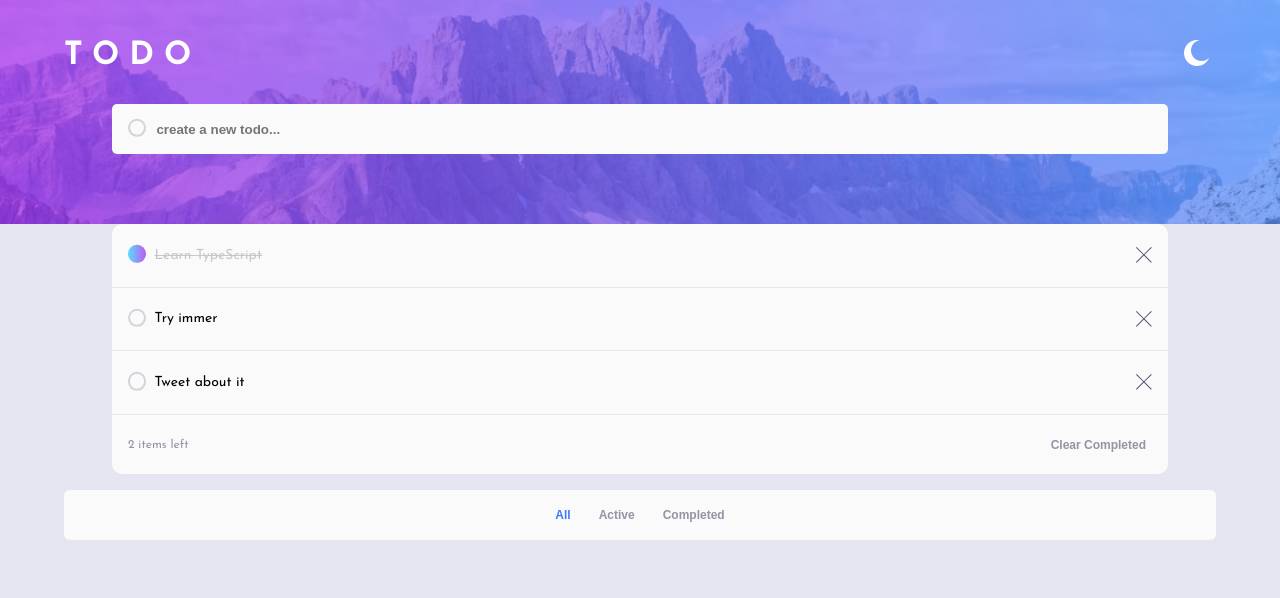
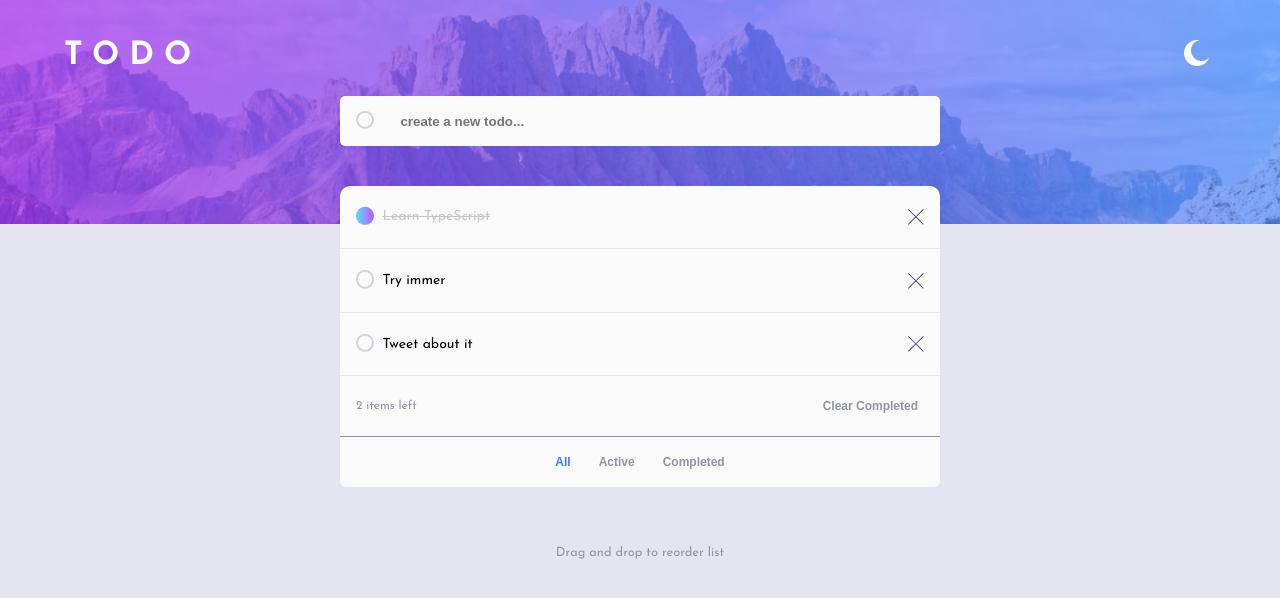
Before and after one commit to Robertron624/todo-app, a React (Vite) app: page / in a window 1280 px wide. Shown: the top 598 px of the page. Built offline with nearby package versions, Linux system fonts and the light colour scheme.

Commit message:
first desktop styles

```diff
--- a/src/App.scss
+++ b/src/App.scss
@@ -1,8 +1,6 @@
 @import '/src/variables.scss';
 
 #root {
-  max-width: 1280px;
-  // margin: 0 auto;
   text-align: center;
   width: 100%;
 }
@@ -20,6 +18,12 @@
 
   .todos-list {
     width: 100%;
+    margin-top: -12%;
+
+    @include desktop {
+      max-width: $desktop-container-mw;
+      margin-top: -3%;
+    }
 
     .total {
       display: flex;
@@ -38,6 +42,12 @@
           background: themed(new-todo-background);
       }
 
+      @include desktop {
+        width: 100%;
+        padding: 1.3rem 0rem;
+        border-radius: 0 0 0 0;
+      }
+
       button {
         background: none;
         border: none;
@@ -45,6 +55,16 @@
         font-weight: 700;
         cursor: pointer;
         font-size: 12px;
+
+        @include desktop {
+          margin-right: 1rem;
+        }
+      }
+
+      & > span {
+        @include desktop {
+          margin-left: 1rem;
+        }
       }
     }
 
@@ -67,6 +87,13 @@
     align-items: center;
     padding: .8rem 0rem;
     border-radius: 6px;
+
+    @include desktop {
+      max-width: $desktop-container-mw;
+      margin-top: 0;
+      border-top: 1px solid $dark-grayish-blue;
+      border-radius: 0 0 6px 6px;
+    }
 
     @include themify($themes) {
         background: themed(new-todo-background);
@@ -91,4 +118,10 @@
       }
     }
   }
+
+  .drag {
+    font-size: .8rem;
+    color: $dark-grayish-blue;
+    margin-top: 3.5rem;
+  }
 }
--- a/src/App.tsx
+++ b/src/App.tsx
@@ -120,6 +120,9 @@ function App() {
                                     </li>
                                 </ul>
                             </section>
+                            <p className="drag">
+                                Drag and drop to reorder list
+                            </p>
                         </main>
                     </Layout>
                 </div>
--- a/src/components/NewTodo/index.scss
+++ b/src/components/NewTodo/index.scss
@@ -15,13 +15,25 @@ form {
     margin: 0 auto;
 
     position: absolute;
-    top: -15%;
+    top: -8rem;
+
+    @include desktop {
+        max-width: $desktop-container-mw;
+        padding: 1rem 0;
+
+        & > label {
+            margin-left: 1rem;
+        }
+    }
+
 
     label {
         display: flex;
 
+        #todo {
 
-        #todo {
+            color: $dark-grayish-blue;
+
             &::placeholder {
                 font-weight: 700;
             }
--- a/src/components/TodoComponent/index.scss
+++ b/src/components/TodoComponent/index.scss
@@ -16,12 +16,21 @@
         background: themed(new-todo-background);
     }
 
+    @include desktop {
+        width: 100%;
+        padding: 1.3rem 0rem;
+    }
+
     .done-name {
 
         position: relative;
         display: flex;
         align-items: center;
         gap: .5rem;
+
+        @include desktop {
+            margin-left: 1rem;
+        }
 
         .check {
             position: absolute;
@@ -76,6 +85,10 @@
     img {
         width: 1rem;
         height: 1rem;
+
+        @include desktop {
+            margin-right: 1rem;
+        }
     }
 
     .todo-text {
--- a/src/variables.scss
+++ b/src/variables.scss
@@ -25,6 +25,8 @@ $dark-grayish-blue: hsl(236, 9%, 61%);
 // $very-dark-grayish-blue: hsl(233, 14%, 35%);
 // $very-dark-grayish-blue-2: hsl(237, 14%, 26%);
 
+$desktop-container-mw: 600px;
+
 $themes: (
     light: (
         new-todo-background: hsl(0, 0%, 98%),
@@ -34,6 +36,7 @@ $themes: (
         very-dark-grayish-blue: hsl(235, 19%, 35%),
         todo-text: black,
         header-background: url(/bg-desktop-light.jpg) no-repeat center/cover,
+        header-background-mobile: url(/bg-mobile-light.jpg) no-repeat center/cover,
     ),
     dark: (
         main-background: hsl(235, 21%, 11%),
@@ -45,6 +48,7 @@ $themes: (
         very-dark-grayish-blue: hsl(233, 14%, 35%),
         very-dark-grayish-blue-2: hsl(237, 14%, 26%),
         header-background: url(/bg-desktop-dark.jpg) no-repeat center/cover,
+        header-background-mobile: url(/bg-mobile-dark.jpg) no-repeat center/cover,
     ),
 );
 
@@ -69,3 +73,9 @@ $themes: (
 @function themed($key) {
     @return map-get($theme-map, $key);
 }
+
+@mixin desktop {
+    @media (min-width: 768px) {
+        @content;
+    }
+}
```
Also changed, not shown: 1 other file (tests, documents, lock files or other folders).
